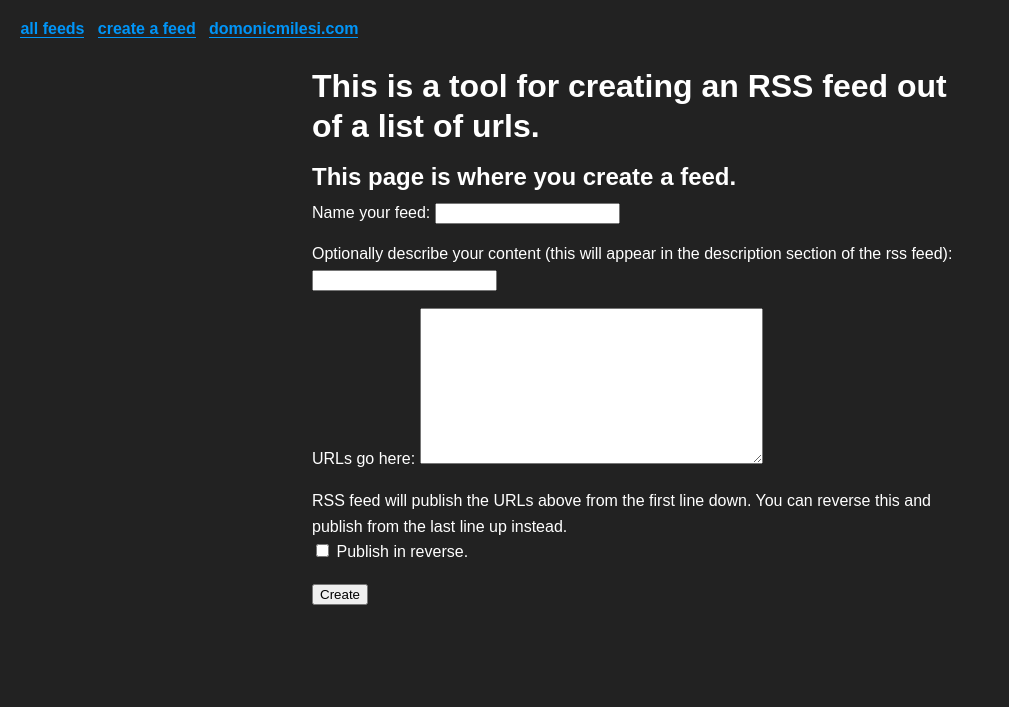
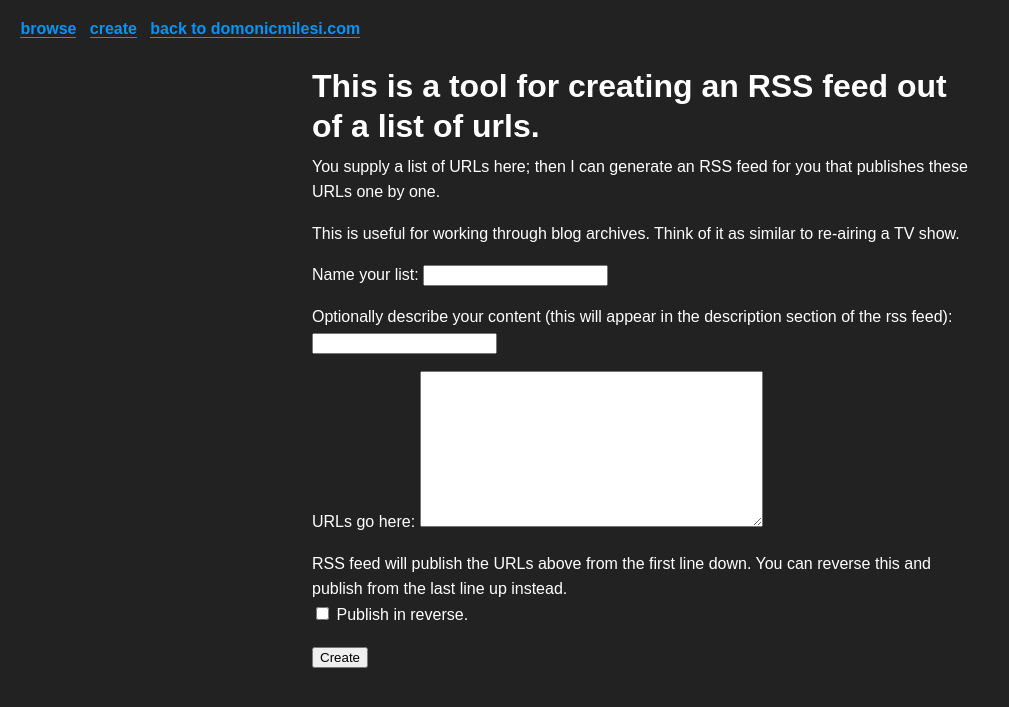
Before and after one commit to dom-o/rss-reair, a Django app: page / in a window 1280 px wide. Shown: the top 707 px of the page, without its empty margins (0-1009 px from the left). Run offline with Django 3.2, Linux system fonts and the light colour scheme; parts of the project's set-up code (start-up, migrations or seed data) failed here and were passed over.

Commit message:
Changed copy to be more informative.

```diff
--- a/rss/templates/base.html
+++ b/rss/templates/base.html
@@ -16,7 +16,7 @@
   </head>
 
   <body>
-    <header>&nbsp;<a href="{% url 'rss:feed_list' %}">all feeds</a> &nbsp; <a href="{% url 'rss:index' %}">create a feed</a> &nbsp; <a href="https://domonicmilesi.com/">domonicmilesi.com</a> <whitespace</header>
+    <header>&nbsp;<a href="{% url 'rss:feed_list' %}">browse</a> &nbsp; <a href="{% url 'rss:index' %}">create</a> &nbsp; <a href="https://domonicmilesi.com/"> back to domonicmilesi.com</a> <whitespace</header>
     <main class="content container">
       {% block content %}{% endblock %}
     </main>
--- a/rss/templates/rss/consumable_form.html
+++ b/rss/templates/rss/consumable_form.html
@@ -4,7 +4,7 @@
 <h1>This is where you create an RSS feed for <a href="{% url 'rss:feed_detail' feed.id %}">{{ feed.title }}</a>.</h1>
 <form method="post">{% csrf_token %}
   <p>
-    <label for="id_daily_items">The feed will publish this many items per day:</label>
+    <label for="id_daily_items">The feed will publish this many items per day (1-10):</label>
     <input type="number" name="daily_items" value="1" min="1" max="10" required="" id="id_daily_items">
   </p>
   <input type="submit" value="Create">
--- a/rss/templates/rss/consumablefeed_detail.html
+++ b/rss/templates/rss/consumablefeed_detail.html
@@ -2,6 +2,6 @@
 
 {% block content %}
 <h1>This is where you subscribe to <a href="{% url 'rss:feed_detail' object.feed.id %}">{{ object.feed.title }}</a>.</h1>
-<h2>This link goes into your RSS Reader: <a href="{{ object.get_rss_url }}">{{ request.get_host }}{{object.get_rss_url}}</a>.</h2>
+<h2>This link goes into your RSS Reader: <br><a href="{{ object.get_rss_url }}">{{ request.get_host }}{{object.get_rss_url}}</a></h2>
 <p>Every day, this feed  will publish {{ object.daily_items }} link{% if object.daily_items > 1 %}s{% endif %}. A week after all the links are published, the feed gets deleted.</p>
 {% endblock %}
--- a/rss/templates/rss/rssfeed_form.html
+++ b/rss/templates/rss/rssfeed_form.html
@@ -4,12 +4,13 @@
 <h1>
   This is a tool for creating an RSS feed out of a list of urls.
 </h1>
-<h2>
-  This page is where you create a feed.
-</h2>
+<p>
+  You supply a list of URLs here; then I can generate an RSS feed for you that publishes these URLs one by one.
+<p>
+<p>This is useful for working through blog archives. Think of it as similar to re-airing a TV show. </p>
 <form method="post">{% csrf_token %}
   <p>
-    <label for="id_title">Name your feed:</label>
+    <label for="id_title">Name your list:</label>
     <input type="text" name="title" required="" id="id_title">
   </p>
   <p>
--- a/rss/templates/rss/rssfeed_list.html
+++ b/rss/templates/rss/rssfeed_list.html
@@ -1,8 +1,8 @@
 {% extends "base.html" %}
 
 {% block content %}
-<h1>This is where you browse feeds other people have made.</h1>
-<ul>
+<h1>This is where you browse lists other people have made.</h1>
+<ul style="list-style-type:none;">
   {% for feed in page_obj %}
     <li>
       {% if feed.description %}
```
Also changed, not shown: rss/templates/rss/rssfeed_detail.html (+5 -4 lines).
